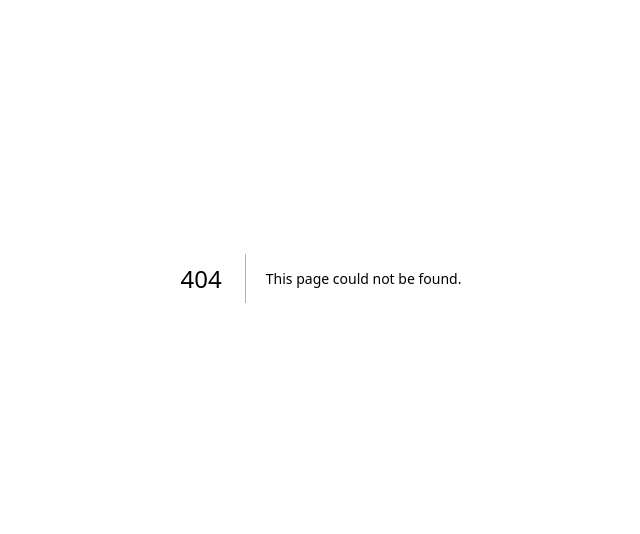
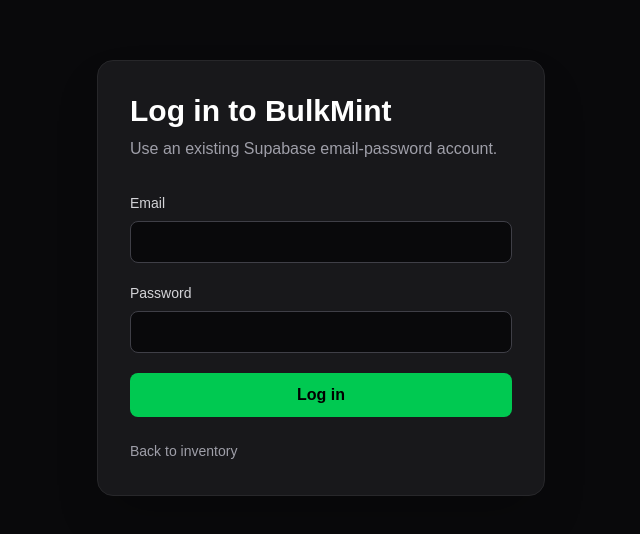
Before and after one commit to NhanNguyen-SG/BulkMint, a Next.js app in the folder frontend/: page /login in a window 1280 px wide. Before the commit this address had no page. Shown: the part 122-656 px from the top of the page, without its empty margins (319-959 px from the left). Built offline with nearby package versions, Linux system fonts and the light colour scheme.

Commit message:
feat: add frontend Supabase auth foundation

```diff
--- /dev/null
+++ b/frontend/app/components/auth-status.tsx
@@ -0,0 +1,82 @@
+"use client";
+
+import Link from "next/link";
+import { useRouter } from "next/navigation";
+import { useEffect, useState } from "react";
+
+import { supabase } from "@/lib/supabase";
+
+export function AuthStatus() {
+  const router = useRouter();
+  const [email, setEmail] = useState<string | null>(null);
+  const [loading, setLoading] = useState(true);
+  const [logoutError, setLogoutError] = useState<string | null>(null);
+
+  useEffect(() => {
+    let active = true;
+
+    void supabase.auth.getUser().then(({ data }) => {
+      if (active) {
+        setEmail(data.user?.email ?? null);
+        setLoading(false);
+      }
+    });
+
+    const {
+      data: { subscription },
+    } = supabase.auth.onAuthStateChange((_event, session) => {
+      setEmail(session?.user.email ?? null);
+      setLoading(false);
+    });
+
+    return () => {
+      active = false;
+      subscription.unsubscribe();
+    };
+  }, []);
+
+  async function logout() {
+    setLogoutError(null);
+    const { error } = await supabase.auth.signOut();
+
+    if (error) {
+      setLogoutError(error.message);
+      return;
+    }
+
+    router.refresh();
+  }
+
+  if (loading) {
+    return <p className="text-sm text-zinc-500">Checking session…</p>;
+  }
+
+  if (!email) {
+    return (
+      <Link
+        href="/login"
+        className="text-sm text-green-400 hover:text-green-300"
+      >
+        Log in
+      </Link>
+    );
+  }
+
+  return (
+    <div className="text-right">
+      <p className="text-sm text-zinc-400">Signed in as {email}</p>
+      <button
+        type="button"
+        onClick={logout}
+        className="text-sm text-green-400 hover:text-green-300"
+      >
+        Log out
+      </button>
+      {logoutError && (
+        <p role="alert" className="mt-1 text-sm text-red-400">
+          {logoutError}
+        </p>
+      )}
+    </div>
+  );
+}
--- /dev/null
+++ b/frontend/app/login/page.tsx
@@ -0,0 +1,102 @@
+"use client";
+
+import Link from "next/link";
+import { useRouter } from "next/navigation";
+import { type FormEvent, useState } from "react";
+
+import { createClient } from "@/lib/supabase/client";
+
+export default function LoginPage() {
+  const router = useRouter();
+  const [email, setEmail] = useState("");
+  const [password, setPassword] = useState("");
+  const [error, setError] = useState<string | null>(null);
+  const [loading, setLoading] = useState(false);
+
+  async function login(event: FormEvent<HTMLFormElement>) {
+    event.preventDefault();
+    setError(null);
+    setLoading(true);
+
+    const supabase = createClient();
+    const { error: loginError } = await supabase.auth.signInWithPassword({
+      email,
+      password,
+    });
+
+    if (loginError) {
+      setError(loginError.message);
+      setLoading(false);
+      return;
+    }
+
+    router.push("/");
+    router.refresh();
+  }
+
+  return (
+    <main className="min-h-screen bg-zinc-950 text-white flex items-center justify-center p-6">
+      <div className="w-full max-w-md bg-zinc-900 border border-zinc-800 rounded-2xl p-8 shadow-2xl">
+        <h1 className="text-3xl font-bold">Log in to BulkMint</h1>
+        <p className="mt-2 text-zinc-400">
+          Use an existing Supabase email-password account.
+        </p>
+
+        <form onSubmit={login} className="mt-8 space-y-5">
+          <div>
+            <label htmlFor="email" className="block text-sm text-zinc-300">
+              Email
+            </label>
+            <input
+              id="email"
+              name="email"
+              type="email"
+              autoComplete="email"
+              required
+              value={email}
+              onChange={(event) => setEmail(event.target.value)}
+              className="mt-2 w-full rounded-lg border border-zinc-700 bg-zinc-950 px-3 py-2 outline-none focus:border-green-500"
+            />
+          </div>
+
+          <div>
+            <label htmlFor="password" className="block text-sm text-zinc-300">
+              Password
+            </label>
+            <input
+              id="password"
+              name="password"
+              type="password"
+              autoComplete="current-password"
+              required
+              value={password}
+              onChange={(event) => setPassword(event.target.value)}
+              className="mt-2 w-full rounded-lg border border-zinc-700 bg-zinc-950 px-3 py-2 outline-none focus:border-green-500"
+            />
+          </div>
+
+          {error && (
+            <p role="alert" className="text-sm text-red-400">
+              {error}
+            </p>
+          )}
+
+          <button
+            type="submit"
+            disabled={loading}
+            className="w-full rounded-lg bg-green-500 py-2.5 font-semibold text-black transition hover:bg-green-400 disabled:bg-zinc-600 disabled:text-zinc-300"
+          >
+            {loading ? "Logging in…" : "Log in"}
+          </button>
+        </form>
+
+        <Link
+          href="/"
+          className="mt-6 inline-block text-sm text-zinc-400 hover:text-white"
+        >
+          Back to inventory
+        </Link>
+      </div>
+    </main>
+  );
+}
--- a/frontend/app/page.tsx
+++ b/frontend/app/page.tsx
@@ -1,6 +1,7 @@
 "use client";
 
 import { useEffect, useState } from "react";
+import { AuthStatus } from "./components/auth-status";
 import { supabase } from "../lib/supabase";
 
 type AnalysisResult = {
@@ -110,6 +111,10 @@ export default function Home() {
   return (
     <main className="min-h-screen bg-zinc-950 text-white flex items-center justify-center p-6">
       <div className="w-full max-w-xl bg-zinc-900 border border-zinc-800 rounded-2xl p-8 shadow-2xl">
+        <div className="mb-6 flex justify-end">
+          <AuthStatus />
+        </div>
+
         <h1 className="text-4xl font-bold mb-2">BulkMint</h1>
 
         <p className="text-zinc-400 mb-8">
--- a/frontend/lib/supabase.ts
+++ b/frontend/lib/supabase.ts
@@ -1,9 +1,5 @@
-import { createClient } from "@supabase/supabase-js";
+import { createClient } from "./supabase/client";
 
-const supabaseUrl = process.env.NEXT_PUBLIC_SUPABASE_URL!;
-const supabaseAnonKey = process.env.NEXT_PUBLIC_SUPABASE_ANON_KEY!;
-
-export const supabase = createClient(
-  supabaseUrl,
-  supabaseAnonKey
-);
+// Compatibility export for the existing client-only inventory page.
+// New code should create the appropriate browser or server client explicitly.
+export const supabase = createClient();
--- /dev/null
+++ b/frontend/lib/supabase/client.ts
@@ -0,0 +1,9 @@
+import { createBrowserClient } from "@supabase/ssr";
+
+import { getSupabaseConfig } from "./config";
+
+export function createClient() {
+  const { publishableKey, url } = getSupabaseConfig();
+
+  return createBrowserClient(url, publishableKey);
+}
--- /dev/null
+++ b/frontend/lib/supabase/config.ts
@@ -0,0 +1,21 @@
+function required(name: string, value: string | undefined): string {
+  if (!value) {
+    throw new Error(`Missing required environment variable: ${name}`);
+  }
+
+  return value;
+}
+
+export function getSupabaseConfig() {
+  const url = required(
+    "NEXT_PUBLIC_SUPABASE_URL",
+    process.env.NEXT_PUBLIC_SUPABASE_URL,
+  );
+  const publishableKey = required(
+    "NEXT_PUBLIC_SUPABASE_PUBLISHABLE_KEY or NEXT_PUBLIC_SUPABASE_ANON_KEY",
+    process.env.NEXT_PUBLIC_SUPABASE_PUBLISHABLE_KEY ??
+      process.env.NEXT_PUBLIC_SUPABASE_ANON_KEY,
+  );
+
+  return { publishableKey, url };
+}
--- /dev/null
+++ b/frontend/lib/supabase/proxy.ts
@@ -0,0 +1,33 @@
+import { createServerClient } from "@supabase/ssr";
+import { NextResponse, type NextRequest } from "next/server";
+
+import { getSupabaseConfig } from "./config";
+
+export async function updateSession(request: NextRequest) {
+  let response = NextResponse.next({ request });
+  const { publishableKey, url } = getSupabaseConfig();
+
+  const supabase = createServerClient(url, publishableKey, {
+    cookies: {
+      getAll() {
+        return request.cookies.getAll();
+      },
+      setAll(cookiesToSet) {
+        cookiesToSet.forEach(({ name, value }) => {
+          request.cookies.set(name, value);
+        });
+
+        response = NextResponse.next({ request });
+
+        cookiesToSet.forEach(({ name, options, value }) => {
+          response.cookies.set(name, value, options);
+        });
+      },
+    },
+  });
+
+  // Validating claims also refreshes an expired session when possible.
+  await supabase.auth.getClaims();
+
+  return response;
+}
--- /dev/null
+++ b/frontend/lib/supabase/server.ts
@@ -0,0 +1,26 @@
+import { createServerClient } from "@supabase/ssr";
+import { cookies } from "next/headers";
+
+import { getSupabaseConfig } from "./config";
+
+export async function createClient() {
+  const cookieStore = await cookies();
+  const { publishableKey, url } = getSupabaseConfig();
+
+  return createServerClient(url, publishableKey, {
+    cookies: {
+      getAll() {
+        return cookieStore.getAll();
+      },
+      setAll(cookiesToSet) {
+        try {
+          cookiesToSet.forEach(({ name, options, value }) => {
+            cookieStore.set(name, value, options);
+          });
+        } catch {
+          // Server Components cannot write cookies. The proxy refreshes them.
+        }
+      },
+    },
+  });
+}
--- a/frontend/package.json
+++ b/frontend/package.json
@@ -9,7 +9,8 @@
     "lint": "eslint"
   },
   "dependencies": {
-    "@supabase/supabase-js": "^2.106.1",
+    "@supabase/ssr": "^0.12.0",
+    "@supabase/supabase-js": "^2.110.0",
     "next": "16.2.6",
     "react": "19.2.4",
     "react-dom": "19.2.4"
--- /dev/null
+++ b/frontend/proxy.ts
@@ -0,0 +1,13 @@
+import type { NextRequest } from "next/server";
+
+import { updateSession } from "@/lib/supabase/proxy";
+
+export async function proxy(request: NextRequest) {
+  return updateSession(request);
+}
+
+export const config = {
+  matcher: [
+    "/((?!_next/static|_next/image|favicon.ico|.*\\.(?:svg|png|jpg|jpeg|gif|webp)$).*)",
+  ],
+};
```
Also changed, not shown: 2 other files (tests, documents, lock files or other folders).
